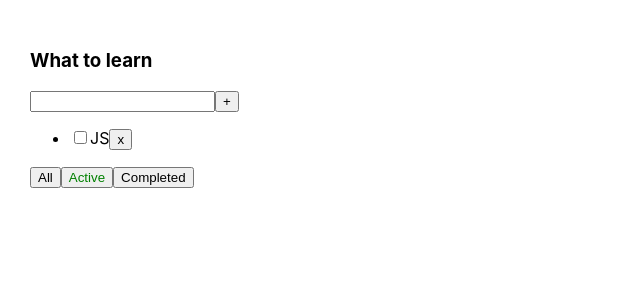
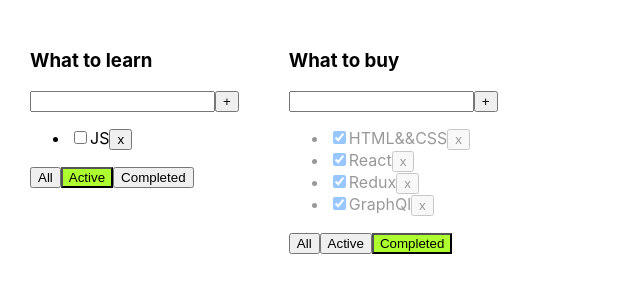
Before and after one commit to Alex666000/TODO_HOME, a React (Create React App) app: page / in a window 1280 px wide. Shown: the top 300 px of the page, without its empty margins (0-640 px from the left). Built offline with nearby package versions, Linux system fonts and the light colour scheme.

Commit message:
5- добавили data todolists промапились по нему занесли логику фильтрации над return в UI и прокинули id для изменения логики фильтрации в present component

```diff
--- a/src/App.css
+++ b/src/App.css
@@ -1,24 +1,30 @@
+/*сообщение об ошибке начало:*/
 .App {
-  padding: 30px;
-  display: flex;
+    padding: 30px;
+    display: flex;
 }
 
 .App > div {
-  margin-right: 50px;
+    margin-right: 50px;
 }
 
 .error {
-  border: red 1px solid;
+    border: red 1px solid;
 }
 
 .error-message {
-  color: red;
+    color: red;
 }
+/*сообщение об ошибке конец:*/
+
+/*подцветка активной кнопки начало:*/
+
 
 .active-filter {
-  color: green;
+  background-color: greenyellow;
 }
 
 .is-done {
-  opacity: 0.5;
+  opacity: 0.4;
 }
+/*подцветка активной кнопки конец:*/
--- a/src/App.tsx
+++ b/src/App.tsx
@@ -2,14 +2,16 @@ import React, {useState} from 'react';
 import './App.css';
 import {TaskType, Todolist} from './Todolist';
 import {v1} from 'uuid';
-
-
 // типизируем let [filter, setFilter] = useState:
 export type FilterValuesType = 'all' | 'completed' | 'active'
+export type TodolistsType = {
+    id: string
+    title: string
+    filter: FilterValuesType
+}
 
 const App = () => {
-// BLL
-    // стейт удаления таски
+    // state таски
     let [tasks, setTasks] = useState<Array<TaskType>>([
         {id: v1(), title: 'HTML&&CSS', isDone: true},
         {id: v1(), title: 'JS', isDone: false},
@@ -17,56 +19,59 @@ const App = () => {
         {id: v1(), title: 'Redux', isDone: true},
         {id: v1(), title: 'GraphQl', isDone: true},
     ])
-    // "стейт" логики фильтрации:
-    let [filter, setFilter] = useState<FilterValuesType>('active')
-
-// функция добавления таски:
+    // удаления таски:
+    const removeTask = (id: string) => {
+        let filtredTasks = tasks.filter((t) => t.id !== id)
+        setTasks(filtredTasks)
+    }
     let addTask = (title: string) => {
         let newTask = {id: v1(), title: title, isDone: false}
         let newTasks = [newTask, ...tasks]
         setTasks(newTasks)
     }
-    //для checkbox изменение его статуса:
+// изменение статуса checkbox:
     const changeStatus = (taskId: string, isDone: boolean) => {
         let task = tasks.find(t => t.id === taskId)
-        // меняем на противоположное значение с true на false  наоборот:
         if (task) {
             task.isDone = isDone
         }
         setTasks([...tasks])
     }
-// удаления таски:
-    const removeTask = (id: string) => {
-        let filtredTasks = tasks.filter((t) => t.id !== id)
-        setTasks(filtredTasks)
+    let changeFilter = (value: FilterValuesType, todoId: string) => {
+
     }
-    //функция фильрации:
-    let changeFilter = (value: FilterValuesType) => {
-        setFilter(value)
-    }
-    // логики фильтрации "КНОПОК" task чтобы пустить через props в TodoList не все, а отфильтрованные таски:
-    let tasksForTodoList = tasks
-    if (filter === 'completed') {
-        tasksForTodoList = tasks.filter(t => t.isDone)
-    }
-    if (filter === 'active') {
-        tasksForTodoList = tasks.filter(t => !t.isDone)
-    }
+// data:
+    let todoLists: Array<TodolistsType> = [
+        {id: v1(), title: ' What to learn', filter: 'active'},
+        {id: v1(), title: ' What to buy', filter: 'completed'},
+    ]
 // UI
     return (
         <div className="App">
-            <Todolist
-                title={'What to learn'}
+            {/*пробегаемся и отрисовываем разные туду: */}
+            {todoLists.map((tl) => {
+                // логика фильтрации:
+                let tasksForTodoList = tasks
+                if (tl.filter === 'completed') {
+                    tasksForTodoList = tasks.filter(t => t.isDone)
+                }
+                if (tl.filter === 'active') {
+                    tasksForTodoList = tasks.filter(t => !t.isDone)
+                }
+                return <Todolist
+                    id={tl.id}
+                    key={tl.id}
+                    title={tl.title}
                     tasks={tasksForTodoList}
                     removeTask={removeTask}
                     changeFilter={changeFilter}
                     addTask={addTask}
+                    // отправляем вниз так кам компоненте значение filter нужно, чтобы подсветить кнопку:
+                    filter={tl.filter}
                     changeTaskStatus={changeStatus}
-                filter={filter}
                 />
+            })}
         </div>
     );
 };
-
 export default App;
-// git remote add origin git@github.com:Alex666000/TODO-home.git
--- a/src/Todolist.tsx
+++ b/src/Todolist.tsx
@@ -1,6 +1,5 @@
 import React, {ChangeEvent, KeyboardEvent, useState} from 'react';
 import {FilterValuesType} from './App';
-
 
 export type TaskType = {
     id: string
@@ -8,48 +7,48 @@ export type TaskType = {
     isDone: boolean
 }
 type TodoListPropsType = {
+    id: string
     title: string
     tasks: Array<TaskType>
     removeTask: (id: string) => void
-    changeFilter: (value: FilterValuesType) => void
+    changeFilter: (value: FilterValuesType, todoId: string) => void
     addTask: (title: string) => void
     changeTaskStatus: (taskId: string, isDone: boolean) => void
     filter: FilterValuesType
 }
+// TODO:
+export function Todolist(props: TodoListPropsType) {
+    // "стейт" для считывания того что написали в инпут:
+    const [title, setTitle] = useState('')
+    const [error, setError] = useState<string | null>(null)
 
-//TODO:
-export function Todolist(props: TodoListPropsType) {
-    // стейт для считывания того что написали в инпут:
-    const [title, setTitle] = useState('')
-    const [error, setError] = useState <string | null>(null)
-//вынесли фугкции сюда из return:
+    // функция добавления "таски":
+    const addTask = () => {
+        if (title.trim() !== '') {
+            props.addTask(title.trim())
+            setTitle('')
+        } else {
+            setError('Title is required')
+        }
+    }
     const onNewTaskChangeHandler = (e: ChangeEvent<HTMLInputElement>) => {
         setTitle(e.currentTarget.value)
     }
-    const onKeyDownHandler = (e: KeyboardEvent<HTMLInputElement>) => {
-        setError(null)
+    // функция обработчик на впечатывание любого символа:
+    const onKeyPressHandler = (e: KeyboardEvent<HTMLInputElement>) => {
+        // "зануляем" ошибку чтобы при введении слов перестало светиться ошибка:
+        setError('')
+        // логика на нажатие Enter:
         if (e.charCode === 13) {
             props.addTask(title)
             setTitle('')
         }
     }
-    // функция добавления "таски":
-    const addTask = () => {
-        if (title.trim() === '') {
-            props.addTask(title.trim())
-            setTitle('')
-        } else {
-            setError('Title is required')
-        }
-
-        //очистили инпут после добавления таски - после отправки в BLL:
-        setTitle('')
-    }
     const onAllClickHandler = () => {
-        props.changeFilter('all')
+        props.changeFilter('all', props.id)
     }
     const onActiveClickHandler = () => {
-        props.changeFilter('active')
+        props.changeFilter('active', props.id)
     }
     const onCompletedClickHandler = () => {
         props.changeFilter('completed')
@@ -59,30 +58,31 @@ export function Todolist(props: TodoListPropsType) {
             <h3>{props.title}</h3>
             <div>
                 <input
-                    // считали значение с инпута чтобы связать с кнопкой:
                     value={title}
                     onChange={onNewTaskChangeHandler}
-                    //логика onKeyPress как при нажатии на кнопку - копируем её...
-                    onKeyDown={onKeyDownHandler}
+                    // логика обработчик на впечатывание любого символа (нажата любая клавиша внутри инпута):
+                    onKeyPress={onKeyPressHandler}
+                    // добавили класс ошибка если будет иначе не добавим:
+                    className={error ? 'error' : ''}
                 />
                 {/*логика кнопки по добавлению таски и связывание кнопки с инпутом:*/}
                 <button onClick={addTask}>+</button>
-                {/*под кнопкой поле показывает текст ошибки*/}
+                {/*если ошибка, то покажи эту "div":*/}
                 {error && <div className="error-message">{error}</div>}
                 <ul>
                     {props.tasks.map((t) => {
                         // удаление "таски"
                         const onRemoveHandler = () => props.removeTask(t.id)
-//изменение статуса чекбоеса:
-                        const onChangeHandler = (e: ChangeEvent<HTMLInputElement>) =>
+                        // изменение статуса инпута его checkbox:
+                        const onChangeHandler = (e: ChangeEvent<HTMLInputElement>) => {
                             props.changeTaskStatus(t.id, e.currentTarget.checked)
-
-                        return <li key={t.id} className={t.isDone ? 'is-done' : ''}>
+                        }
+// если таска выполнена делаем <li> полупрозрачной:
+                        return <li key={t.id} className={t.isDone === true ? 'is-done' : ''}>
                             <input
                                 type="checkbox"
+                                checked={t.isDone}
                                 onChange={onChangeHandler}
-                                checked={t.isDone}
-                                className={error ? "error" : ''}
                             />
                             <span>{t.title}</span>
                             <button onClick={onRemoveHandler}>x</button>
@@ -91,9 +91,15 @@ export function Todolist(props: TodoListPropsType) {
                     }
                 </ul>
                 <div>
-                    <button className={props.filter === 'all' ? 'active-filter' : ''} onClick={onAllClickHandler}>All</button>
-                    <button className={props.filter === 'active' ? 'active-filter' : ''} onClick={onActiveClickHandler}>Active</button>
-                    <button className={props.filter === 'completed' ? 'active-filter' : ''} onClick={onCompletedClickHandler}>Completed</button>
+                    {/*кнопки для фильтрации элементов и проверяем пришел ли фильтр для классов активных кнопок*/}
+                    <button className={props.filter === 'all' ? 'active-filter' : ''} onClick={onAllClickHandler}>All
+                    </button>
+                    <button className={props.filter === 'active' ? 'active-filter' : ''}
+                            onClick={onActiveClickHandler}>Active
+                    </button>
+                    <button className={props.filter === 'completed' ? 'active-filter' : ''}
+                            onClick={onCompletedClickHandler}>Completed
+                    </button>
                 </div>
             </div>
         </div>
```
Lines whose indentation alone changed are shown as unchanged.
